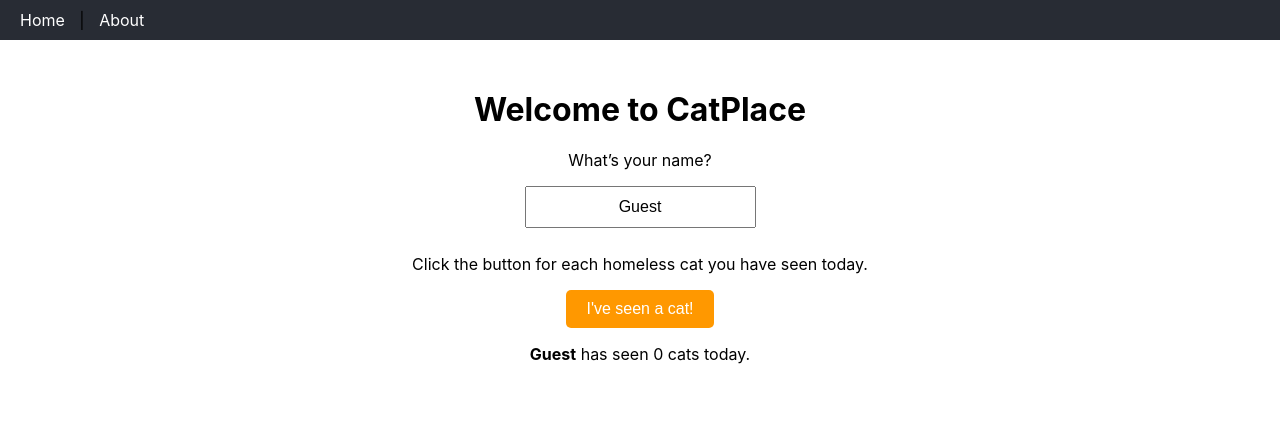
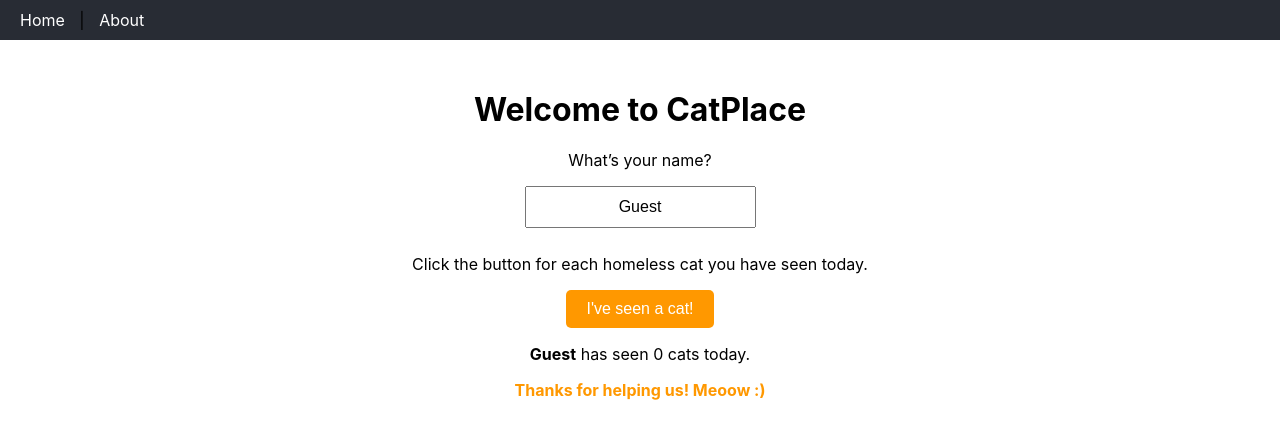
Before and after one commit to Floremila/catplace_app, a React (Create React App) app: page / in a window 1280 px wide. Shown: the top 438 px of the page. Built offline with nearby package versions, Linux system fonts and the light colour scheme.

Commit message:
Add thanks

```diff
--- a/src/App.css
+++ b/src/App.css
@@ -37,13 +37,13 @@
   }
 }
 
-/* Centrar el contenido */
+
 .centered {
   text-align: center;
   margin-top: 50px;
 }
 
-/* Estilo del input */
+
 .input-field {
   padding: 10px;
   font-size: 16px;
@@ -51,7 +51,7 @@
   text-align: center;
 }
 
-/* Estilo del botón */
+
 .cat-button {
   padding: 10px 20px;
   font-size: 16px;
@@ -65,3 +65,10 @@
 .cat-button:hover {
   background-color: #e68900;
 }
+
+.thanks {
+  font-weight: bold;
+  font-size: 16px;
+  margin-top: 10px;
+  color: #ff9800;
+}
--- a/src/pages/Home.tsx
+++ b/src/pages/Home.tsx
@@ -38,7 +38,7 @@ const Home: React.FC = () => {
         className="input-field"
       />
 
-      {/* Mover el texto aquí */}
+
       <p className="instructions">
         Click the button for each homeless cat you have seen today.
       </p>
@@ -50,7 +50,15 @@ const Home: React.FC = () => {
       <p>
         <strong>{user.name}</strong> has seen {user.catsSeen} cats today.
       </p>
+
+      <p className="thanks">
+        Thanks for helping us! Meoow :)
+      </p>
+
+
     </div>
+
+
 );
 
 
```
